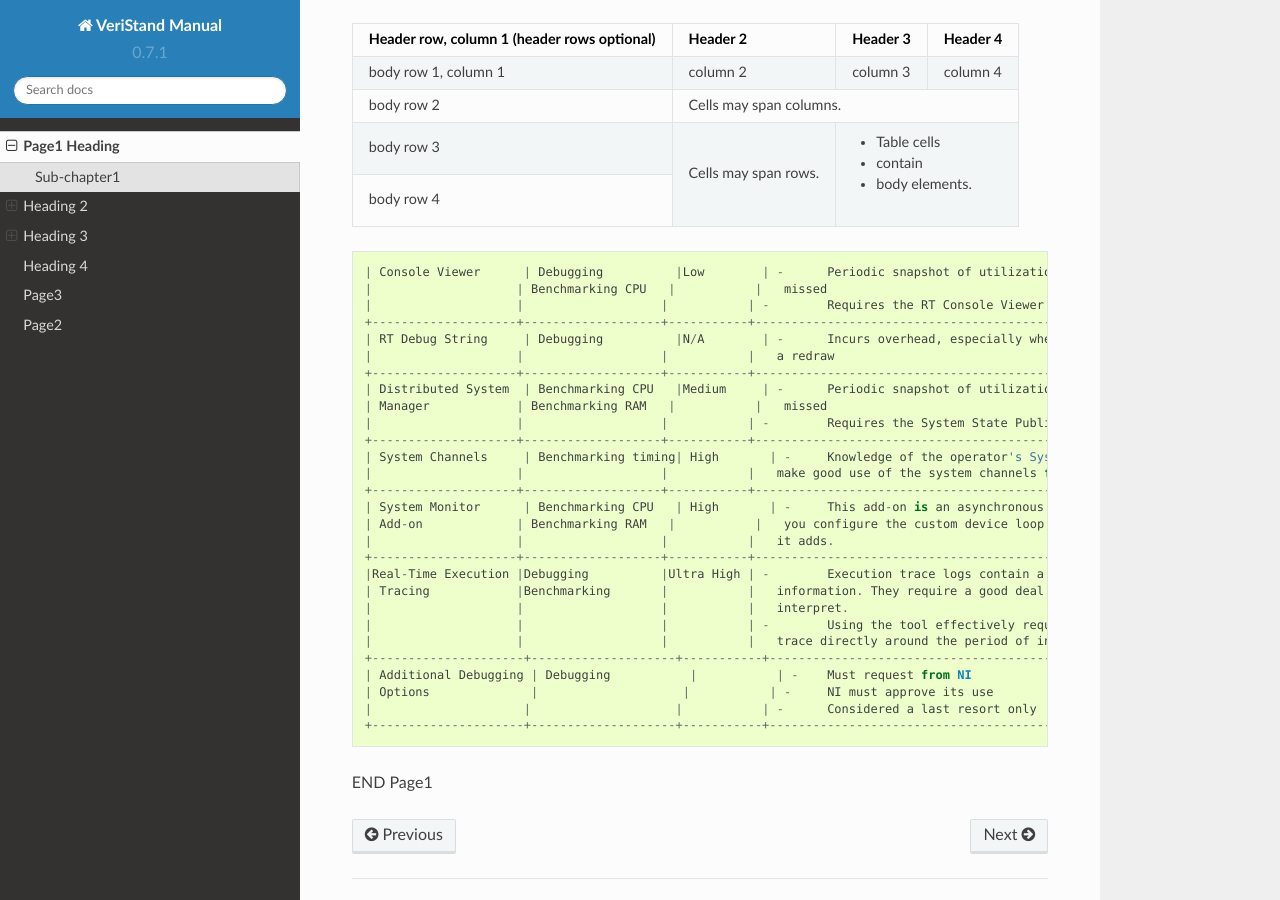
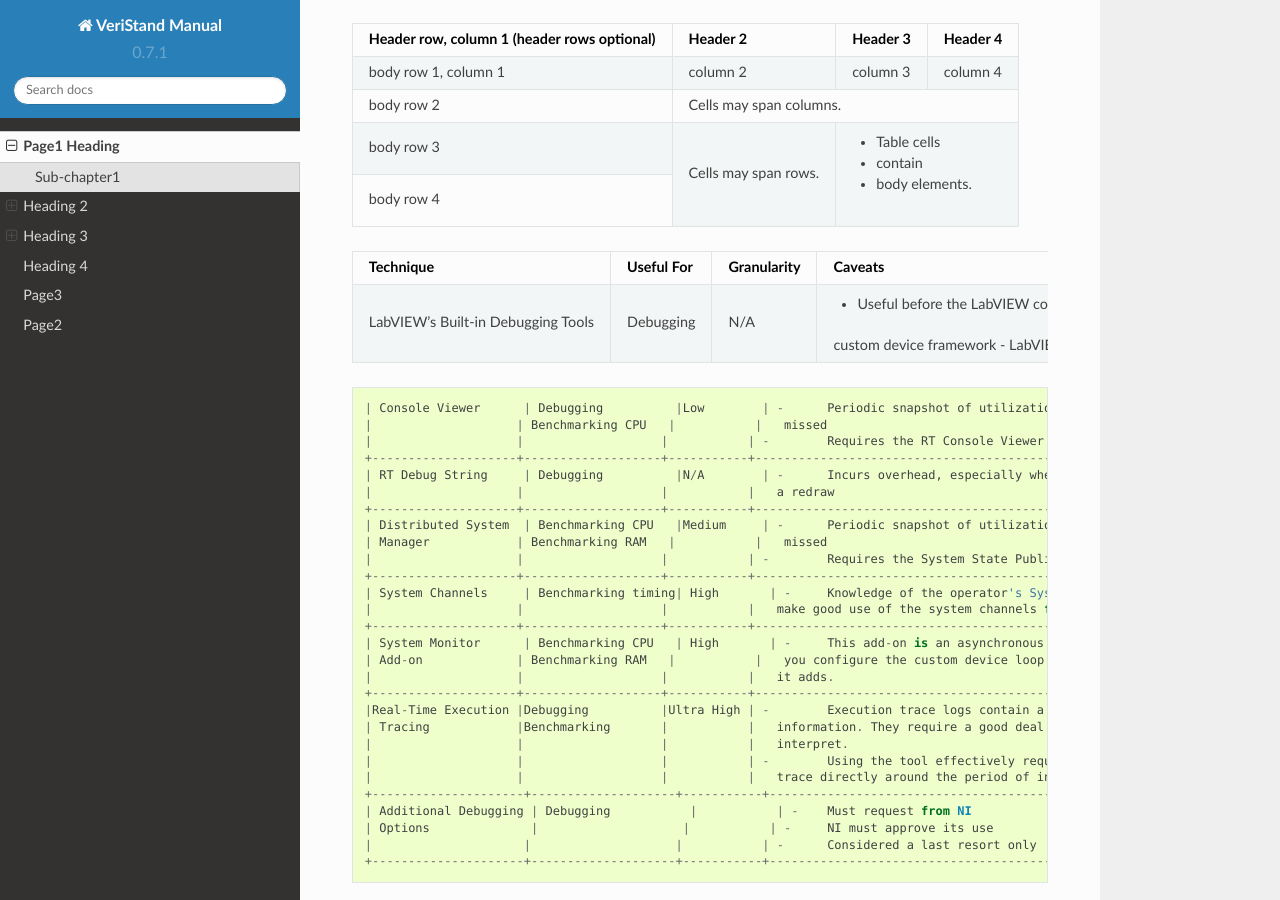
Before and after one commit to phutanu/GitHubPagesUsingRTD, a Sphinx documentation site: the page built from docs/Page1.md, in a window 1280 px wide and 900 px high, scrolled down 1314 px. Built offline with Sphinx 7.4.7 and the Read the Docs theme 2.0.0, drawn with Linux system fonts in a browser that asks for light colours.

Commit message:
Update Page1.md

````diff
--- a/docs/Page1.md
+++ b/docs/Page1.md
@@ -66,14 +66,14 @@ Some text
 ```
 
 ```eval_rst
-+---------------------+--------------------+-------------+-----------------------------------------------------------------+
-| Technique           | Useful For         | Granularity | Caveats                                                         |
-+=====================+====================+=============+=================================================================+
-| LabVIEW's Built-in  | Debugging          | N/A         | -	Useful before the LabVIEW code has been merged into the      |
-| Debugging Tools     |                    |             | custom device framework                                         |
-|                     |                    |             | -	LabVIEW debugging hooks do affect timing                     |
-|                     |                    |             | -	Execution highlighting drastically affects VI timing         |
-+---------------------+--------------------+-------------+-----------------------------------------------------------------+
++---------------------+--------------------+-------------+------------------------------------------------------------------+
+| Technique           | Useful For         | Granularity | Caveats                                                          |
++=====================+====================+=============+==================================================================+
+| LabVIEW's Built-in  | Debugging          | N/A         | - Useful before the LabVIEW code has been merged into the        |
+| Debugging Tools     |                    |             | custom device framework                                          |
+|                     |                    |             | - LabVIEW debugging hooks do affect timing                       |
+|                     |                    |             | - Execution highlighting drastically affects VI timing           |
++---------------------+--------------------+-------------+------------------------------------------------------------------+
 ```
 
 ```
````
